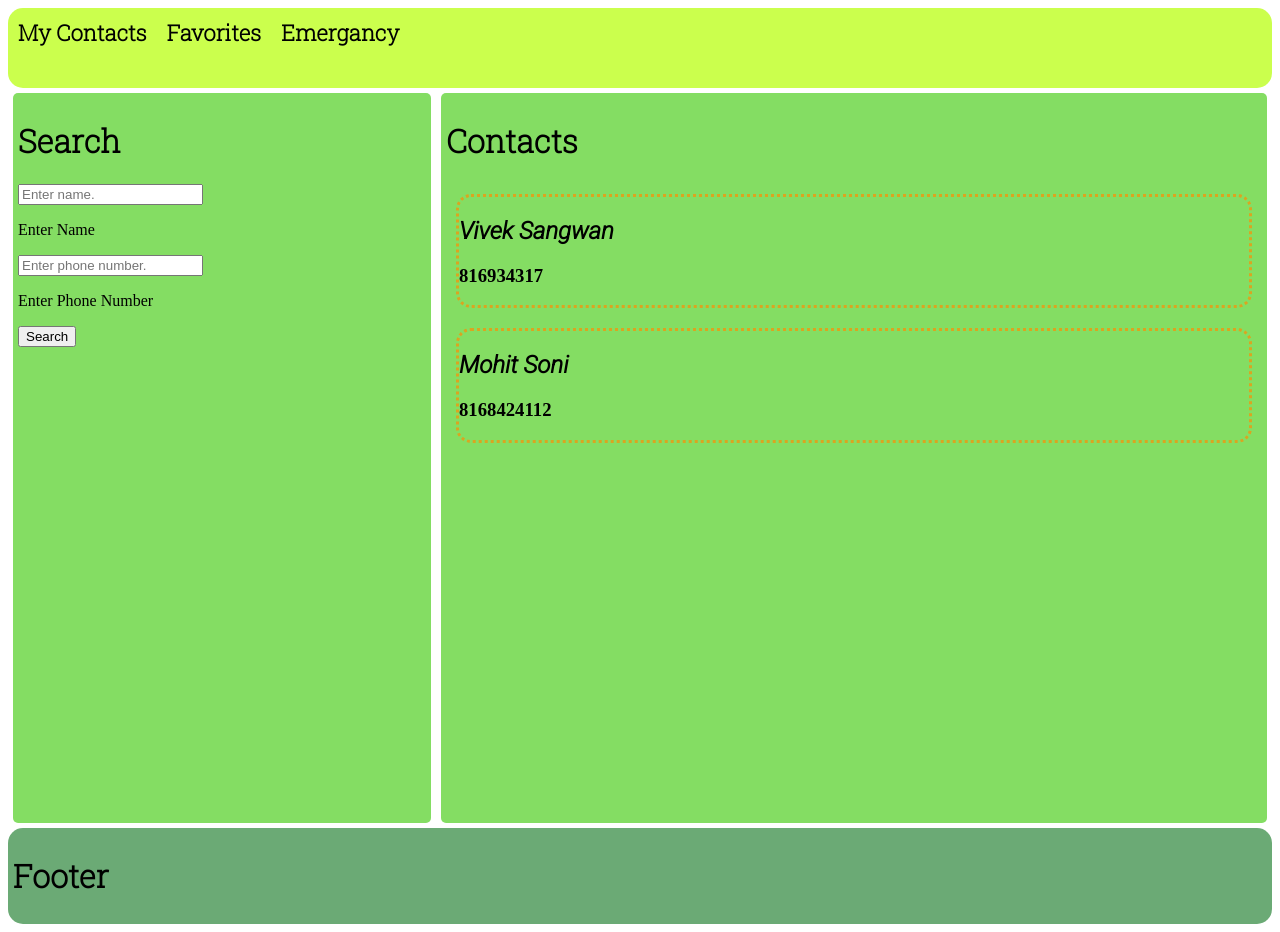
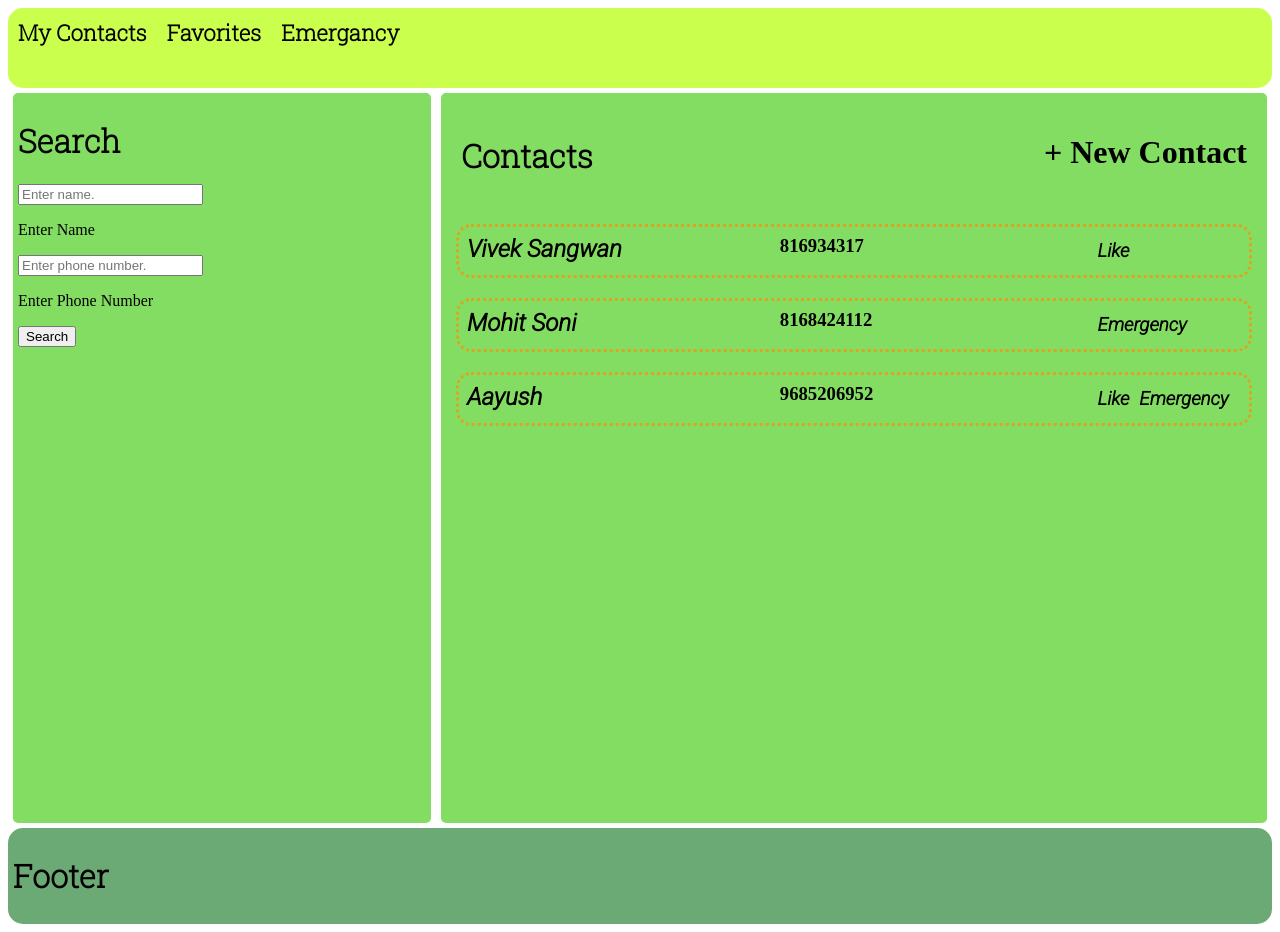
Before and after one commit to viveksangwan-cmd/phonebook, a React (Create React App) app: page / in a window 1280 px wide. Built offline with nearby package versions, Linux system fonts and the light colour scheme.

Commit message:
header filter

```diff
--- a/src/App.js
+++ b/src/App.js
@@ -1,16 +1,43 @@
-import React from "react";
+import React, { useState, useEffect } from "react";
 import Header from "./components/Header";
 import Search from "./components/Search";
 import Contacts from "./components/Contacts";
 import Footer from "./components/Footer";
+import { contactsData } from "./data/contactsData.js";
 
 function App() {
+  const [category, setcategory] = useState("mycontacts");
+  const [contacts, setContacts] = useState([]);
+
+  const handelCategory = (category) => {
+    setcategory(category);
+  };
+
+  useEffect(() => {
+    // Fetch data
+    const data = contactsData;
+
+    // Function for filtering data
+    const filterData = (d) => {
+      if (d[category]) return true;
+      return false;
+    };
+
+    // setContacts based on category
+    if (category === "mycontacts") {
+      setContacts(data);
+      return;
+    }
+    const currentData = data.filter((d) => filterData(d));
+    setContacts(currentData);
+  }, [category]);
+
   return (
     <React.Fragment>
-      <Header />
+      <Header handelCategory={handelCategory} />
       <div className="wrapper">
         <Search />
-        <Contacts />
+        <Contacts contacts={contacts} />
       </div>
       <Footer />
     </React.Fragment>
--- a/src/components/Contacts.jsx
+++ b/src/components/Contacts.jsx
@@ -1,18 +1,18 @@
-import React, { Component } from "react";
+import React from "react";
 import Contact from "./contact.jsx";
-import { contactsData } from "../data/contactsData.js";
 
-class Contacts extends Component {
-  render() {
-    return (
-      <div className="contacts">
+const Contacts = ({ contacts }) => {
+  return (
+    <div className="contacts">
+      <div id="contacts-header">
         <h1 id="heading">Contacts</h1>
-        {contactsData.map((c) => (
-          <Contact key={c.number} contact={c} />
-        ))}
+        <h1 id="heading new-contact">+ New Contact</h1>
       </div>
-    );
-  }
-}
+      {contacts.map((c) => (
+        <Contact key={c.number} contact={c} />
+      ))}
+    </div>
+  );
+};
 
 export default Contacts;
--- a/src/components/Header.jsx
+++ b/src/components/Header.jsx
@@ -1,16 +1,29 @@
 import React, { Component } from "react";
 class Header extends Component {
   render() {
+    const { handelCategory } = this.props;
     return (
       <>
         <div className="header">
-          <h1 className="header-options" id="heading">
+          <h1
+            className="header-options"
+            id="heading"
+            onClick={() => handelCategory("mycontacts")}
+          >
             My Contacts
           </h1>
-          <h1 className="header-options" id="heading">
+          <h1
+            className="header-options"
+            id="heading"
+            onClick={() => handelCategory("favorite")}
+          >
             Favorites
           </h1>
-          <h1 className="header-options" id="heading">
+          <h1
+            className="header-options"
+            id="heading"
+            onClick={() => handelCategory("emergancy")}
+          >
             Emergancy
           </h1>
         </div>
--- a/src/components/contact.jsx
+++ b/src/components/contact.jsx
@@ -1,10 +1,13 @@
-const Contact = (props) => {
-  const { name, number } = props.contact;
-  console.log(name, number);
+const Contact = ({ contact }) => {
+  const { name, number, favorite, emergancy } = contact;
   return (
     <div className="contact">
       <h2 id="subheading">{name}</h2>
       <h3>{number}</h3>
+      <div id="contact-info">
+        {favorite && <h3>Like </h3>}
+        {emergancy && <h3>Emergency </h3>}
+      </div>
     </div>
   );
 };
--- a/src/data/contactsData.js
+++ b/src/data/contactsData.js
@@ -2,9 +2,17 @@ export const contactsData = [
   {
     name: "Vivek Sangwan",
     number: 816934317,
+    favorite: true,
   },
   {
     name: "Mohit Soni",
     number: 8168424112,
+    emergancy: true,
+  },
+  {
+    name: "Aayush",
+    number: 9685206952,
+    emergancy: true,
+    favorite: true,
   },
 ];
--- a/src/styles/index.css
+++ b/src/styles/index.css
@@ -49,10 +49,31 @@
   display: flex;
   flex-direction: column;
 }
+
+.contacts #contacts-header {
+  display: flex;
+  justify-content: space-between;
+  margin: 15px;
+}
+
 .contact {
   margin: 10px;
   border: 3px dotted goldenrod;
   border-radius: 15px;
+  display: flex;
+}
+
+.contact > * {
+  flex: 2;
+  margin: 8px;
+}
+.contact #contact-info {
+  flex: 1;
+  display: flex;
+  font-family: var(--secondary-font);
+}
+.contact #contact-info > * {
+  margin: 5px;
 }
 
 .footer {
@@ -68,3 +89,10 @@
 #subheading {
   font-family: var(--secondary-font);
 }
+
+.contacts #contacts-header #new-contact {
+  border: 3px solid white;
+  border-radius: 50px;
+  font-family: var(--secondary-font);
+  color: antiquewhite;
+}
```
